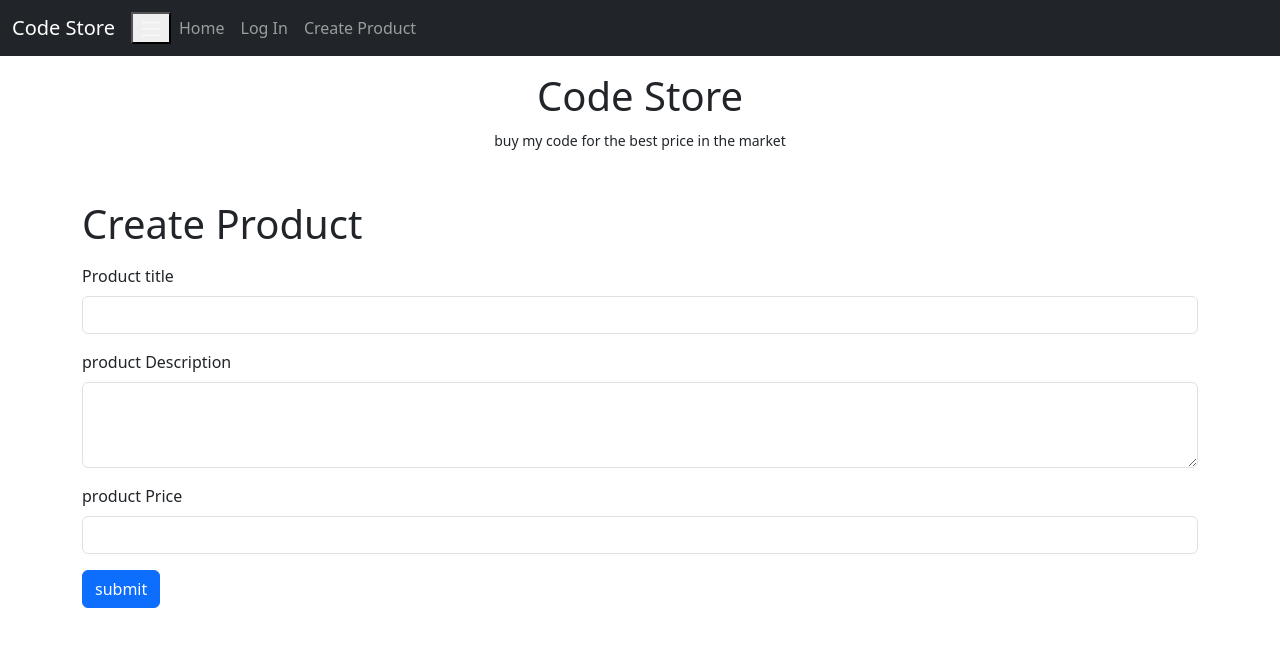
After one commit to Churros99/Store.IO, a Flask app: page /products in a window 1280 px wide. The commit adds this page. Shown: the top 647 px of the page. Run offline with Flask 3, Linux system fonts and the light colour scheme.

Commit message:
Add: service post an get on products and make an visual interface

```diff
--- a/app.py
+++ b/app.py
@@ -1,36 +1,58 @@
 # imports
-from flask import Flask, render_template
+from flask import Flask, render_template, request, redirect, url_for
 from flask_sqlalchemy import SQLAlchemy
 
 #  aaplication init
 app = Flask(__name__)
 
 #database Init
+app.config['SQLALCHEMY_DATABASE_URI'] = 'sqlite:///test.db'
+
 db = SQLAlchemy()
-app.config['SQLALCHEMY_DATABASE_URI'] = 'sqlite:////tmp/test.db'
+db.init_app(app)
 
 #databases tables
 class Product(db.Model):
     id = db.Column(db.Integer, primary_key=True)
     title = db.Column(db.String(80), nullable=False)
     description = db.Column(db.Text, nullable=False)
-    price = db.Column(db.float, nullable=False)
+    price = db.Column(db.Float, nullable=False)
 
     def __repr__(self):
         return f'<Product {self.title}>'
 
 # create tables
-
+with app.app_context():
+    db.create_all()
 
 # routes
 @app.route('/')
 def home():
-    return render_template('home.html')
+    products = Product.query.all()
+    return render_template('home.html', products = products)
 
 @app.route('/login')
 def login():
     return render_template('login.html')
 
+# Products Routes
+@app.route('/products', methods=['POST', 'GET'])
+def create_product():
+    try:
+        if request.method == 'POST':
+            title = request.form.get('title')
+            description = request.form.get('description')
+            price = request.form.get('price')
+            product = Product(title=title, description=description, price=price)
+
+            db.session.add(product)
+            db.session.commit()
+            return redirect(url_for('home'))
+        elif request.method == 'GET':
+            return render_template('create_product.html')
+    except Exception as inst:
+        print(inst.args)
+
 # run application
 if __name__ == '__main__':
     app.run(debug=True)
--- a/templates/base.html
+++ b/templates/base.html
@@ -21,6 +21,9 @@
                     <li class="nav-item">
                         <a class="nav-link" href="/login">Log In</a>
                     </li>
+                    <li class="nav-item">
+                        <a class="nav-link" href="/products">Create Product</a>
+                    </li>
                 </ul>
             </div>
         </div>
--- /dev/null
+++ b/templates/create_product.html
@@ -0,0 +1,28 @@
+{%extends 'base.html'%}
+
+{%block title%} create product {%endblock%}
+
+{%block content %}
+
+<div class="container">
+    <h1 class="mt-5 mb-3">Create Product</h1>
+
+    <form action="/products" method="post">
+        <div class="mb-3">
+            <label for="title" class="form-label"> Product title </label>
+            <input type="text" class="form-control" id="title" name ="title" required>
+        </div>
+        <div class="mb-3">
+            <label for="description" class="form-label"> product Description </label>
+            <textarea class="form-control" id="description" name="description" rows="3" required></textarea>
+        </div>
+        <div class="mb-3">
+            <label for="price" class="form-label"> product Price </label>
+            <input type="number" step="0.01" class="form-control" id="price" name="price" required>
+        </div>
+        <button type="submit" class="btn btn-primary">submit</button>
+    </form>
+</div>
+
+
+{%endblock%}
```
Also changed, not shown: templates/home.html (+5 -3 lines), 1 other file.
